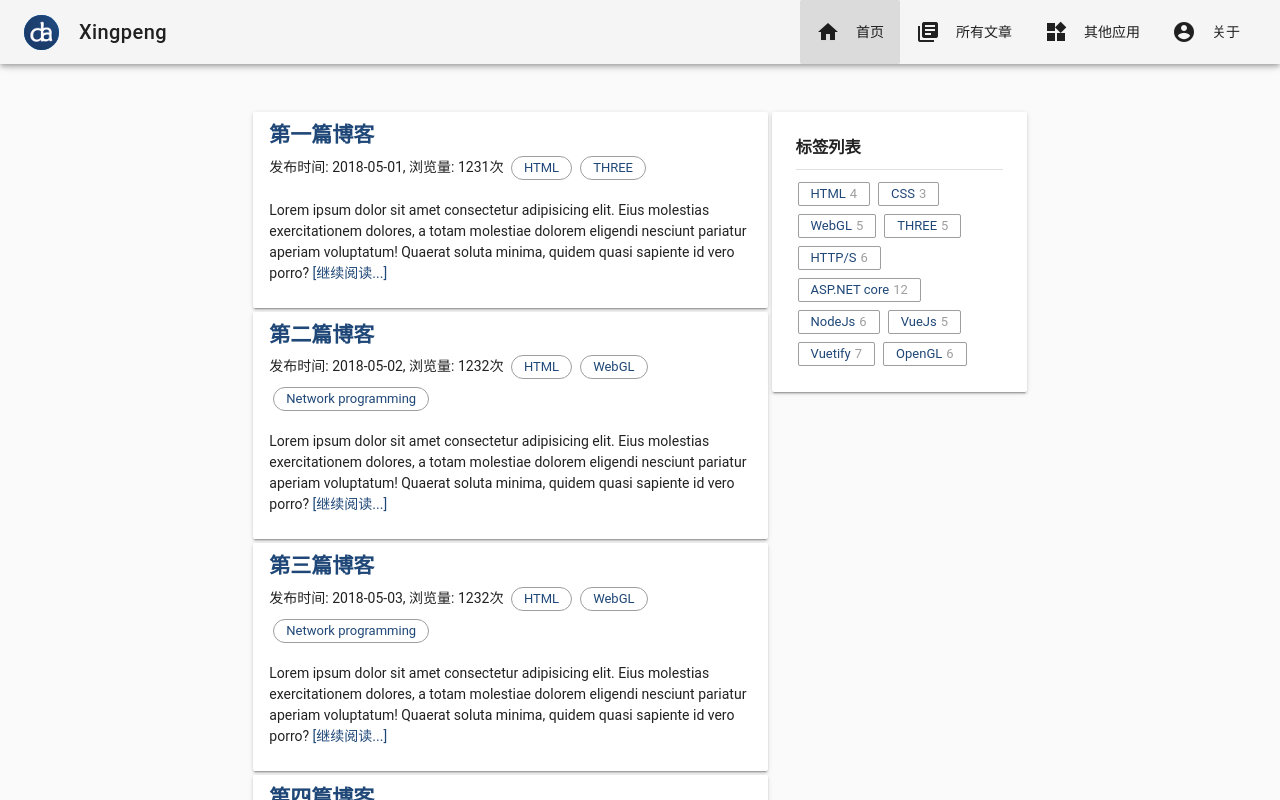
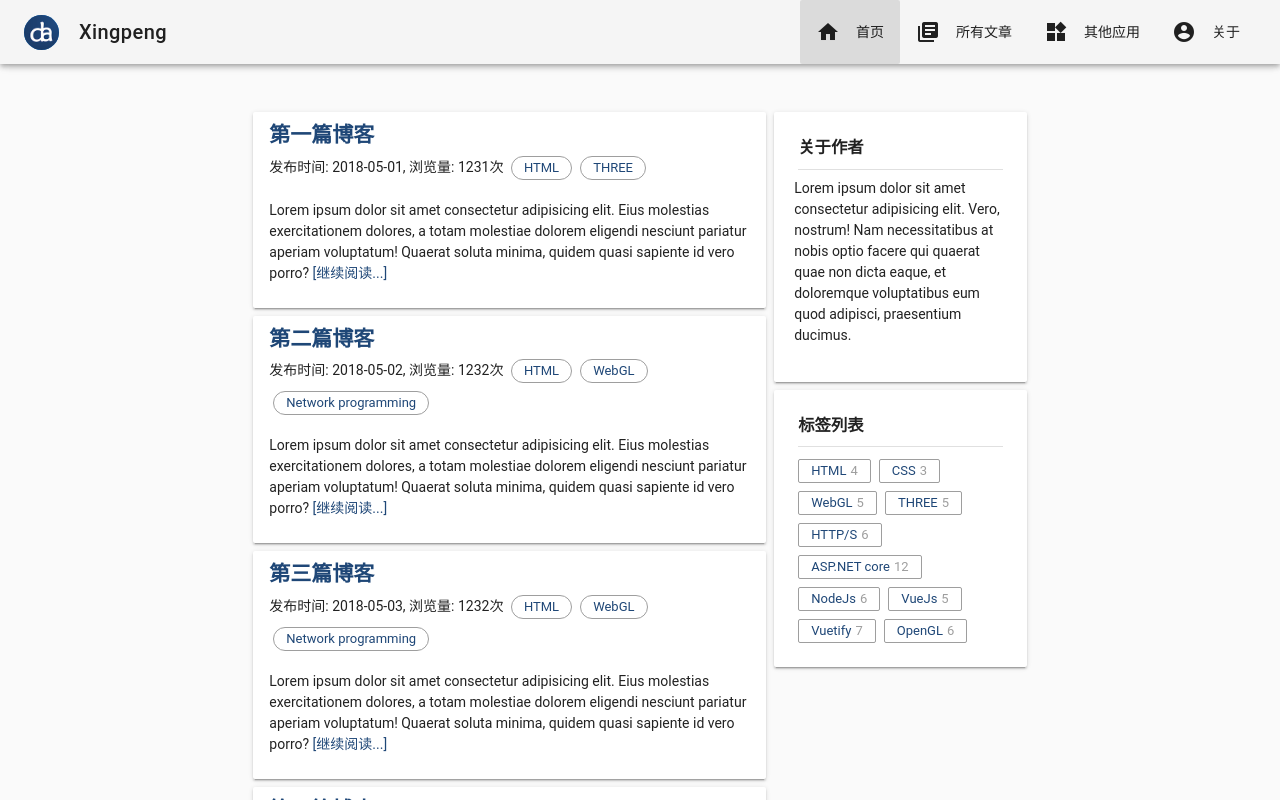
Before and after one commit to daveying/blog, a Vue app in the folder blog-front/: page / in a window 1280 px wide. Shown: the top 800 px of the page. Built offline with nearby package versions, Linux system fonts and the light colour scheme; what vue-disqus would draw is missing.

Commit message:
add author introduction

```diff
--- a/blog-front/src/components/Home.vue
+++ b/blog-front/src/components/Home.vue
@@ -1,6 +1,6 @@
 <template>
   <v-card flat class="grey lighten-5">
-    <v-container class="my-0" fluid style="min-height: 0;" grid-list-sm>
+    <v-container class="my-0" fluid style="min-height: 0;" grid-list-md>
       <v-layout row wrap>
         <v-flex xs12 md8>
           <v-layout row wrap>
@@ -28,6 +28,15 @@
           </v-layout>
         </v-flex>
         <v-flex xs12 md4>
+          <v-card class="mb-2">
+            <v-container>
+              <h3 class="mb-2">关于作者</h3>
+              <v-divider></v-divider>
+              <v-layout wrap class="mt-2">
+                <p>Lorem ipsum dolor sit amet consectetur adipisicing elit. Vero, nostrum! Nam necessitatibus at nobis optio facere qui quaerat quae non dicta eaque, et doloremque voluptatibus eum quod adipisci, praesentium ducimus.</p>
+              </v-layout>
+            </v-container>
+          </v-card>
           <v-card>
             <v-container>
               <h3 class="mb-2">标签列表</h3>
@@ -40,7 +49,7 @@
                   v-for="tag in tags"
                   :key="tag.name"
                 >
-                  <a class="tag-link">{{ tag.name }}</a>
+                  <a @click="onTagClicked(tag)" class="tag-link">{{ tag.name }}</a>
                   <span class="ml-1">{{ tag.count }}</span>
                 </v-chip>
               </v-layout>
```
